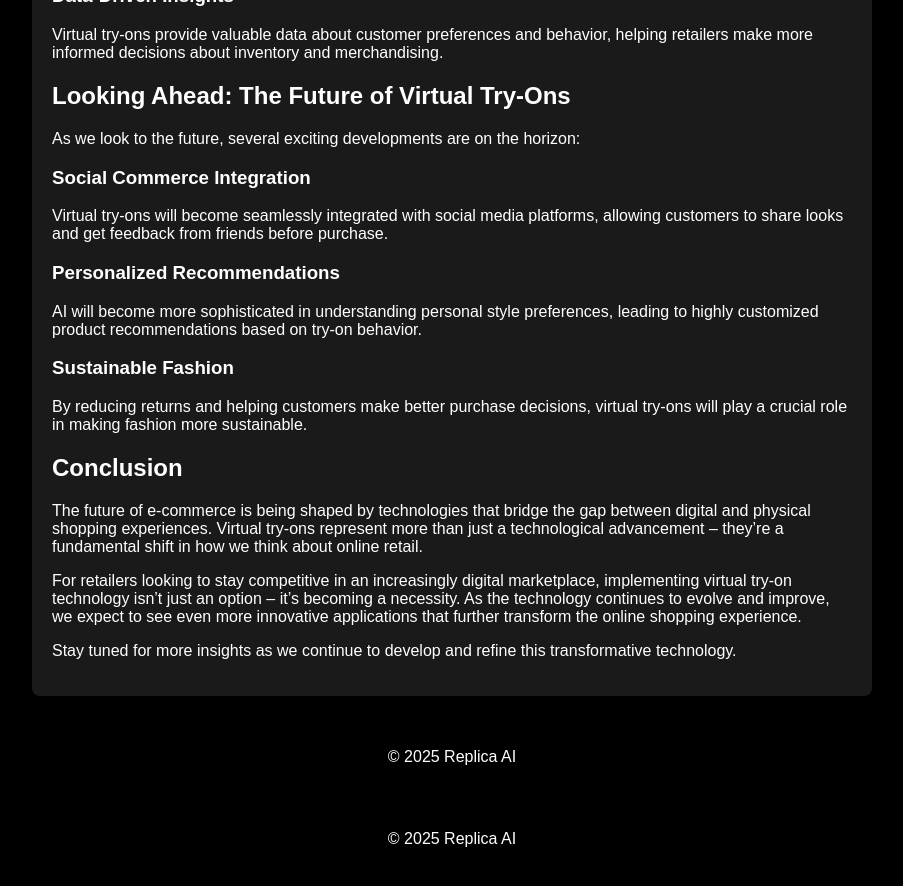
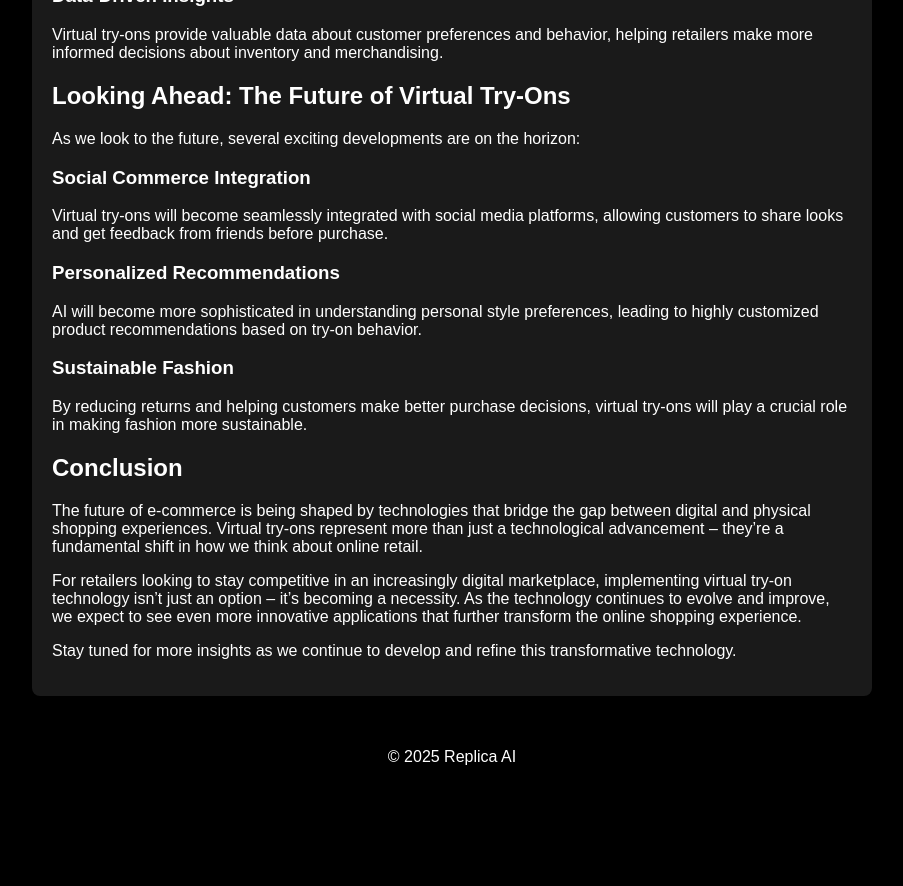
Before and after one commit to rhyshdavies/replica, a Jekyll site: the page built from blog/_posts/2025-01-08-virtual-try-on-future.md, in a window 1280 px wide and 900 px high, scrolled down 1602 px. Shown: the top 886 px of the window, without its empty margins (188-1091 px from the left). Built offline with Jekyll 4.4.1, drawn with Linux system fonts in a browser that asks for light colours; after the commit the page ends 2452 px from its top, so only the background shows below that.

Commit message:
delete duplicate footer

```diff
--- a/_layouts/default.html
+++ b/_layouts/default.html
@@ -55,7 +55,6 @@
         {{ content }}
     </main>
     <footer>
-        <p>&copy; {{ site.time | date: '%Y' }} Replica AI</p>
     </footer>
 </body>
 
```
